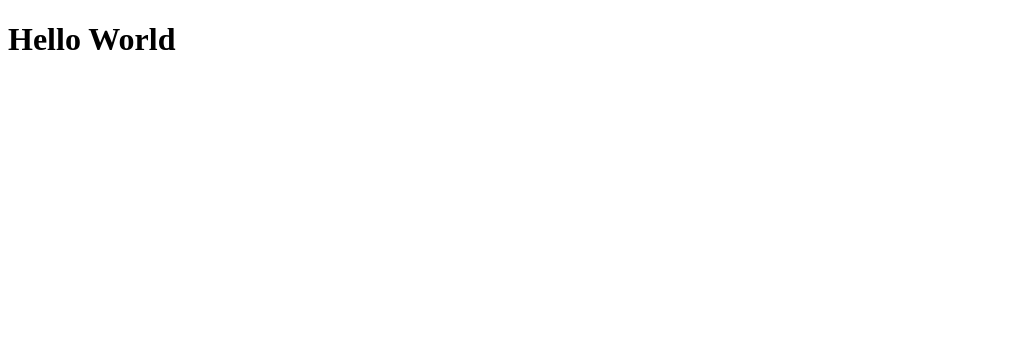
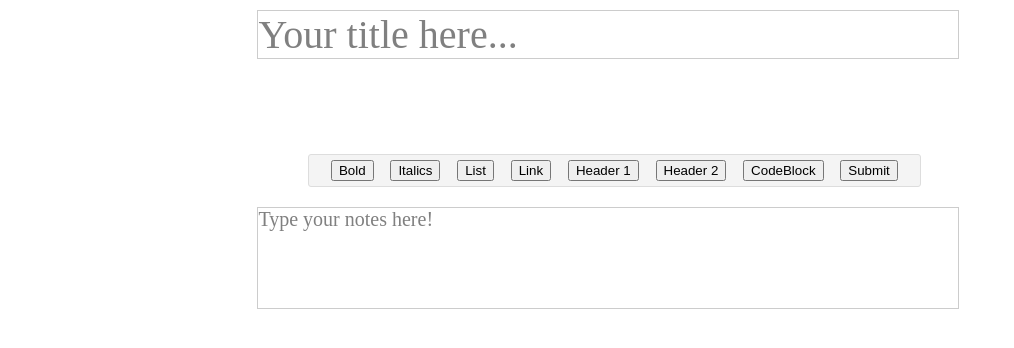
Before and after one commit to 2011-libra/notables, a React app: page / in a window 1280 px wide. Shown: the whole page, without its empty margins (0-1014 px from the left). Built offline with nearby package versions, Linux system fonts and the light colour scheme.

Commit message:
T1 FE: Text editor and toolbar

```diff
--- /dev/null
+++ b/app/components/texteditor/Texteditor.css
@@ -0,0 +1,72 @@
+.texteditor_container {
+  width: 95%;
+}
+.toolbar {
+  border: solid 1px #ddd;
+  background: #f4f4f4;
+  padding: 5px;
+  margin-top: 95px;
+  margin-left: 25%;
+  border-radius: 3px;
+  /* position: fixed; */
+  top: 50px;
+  width: 50%;
+  display: flex;
+  align-items: center;
+  justify-content: space-evenly;
+}
+.hidden {
+  display: none;
+}
+
+#title:empty:before,
+.editor:empty:before {
+  content: attr(data-placeholder);
+  color: gray;
+}
+
+.editor {
+  border: solid 1px #ccc;
+  /* width: 95%; */
+  max-width: 700px;
+  min-height: 100px;
+  margin-left: auto;
+  margin-right: auto;
+  margin-top: 20px;
+  font-size: 20px;
+}
+.editor > li {
+  list-style: square;
+  margin: initial;
+}
+#title {
+  border: solid 1px #ccc;
+  /* width: 95%; */
+  max-width: 700px;
+  margin-left: auto;
+  margin-right: auto;
+  margin-top: 10px;
+  font-size: 40px;
+}
+.editor:focus,
+#title:focus {
+  outline: none;
+}
+#title:empty:before,
+.editor:empty:before {
+  content: attr(data-placeholder);
+  color: gray;
+}
+.codeBlock {
+  background-color: rgb(21, 34, 75);
+  margin-left: auto;
+  margin-right: auto;
+  margin-top: 0;
+  margin-bottom: 0;
+  height: auto;
+  min-height: 39px;
+  font-family: 'Courier New', Courier, monospace;
+  overflow: auto;
+  color: white;
+  padding: 8px;
+}
--- /dev/null
+++ b/app/components/texteditor/texteditor.js
@@ -0,0 +1,25 @@
+import React from 'react';
+import './Texteditor.css';
+import Toolbar from './toolbar';
+
+function texteditor() {
+  return (
+    <div className="texteditor_container">
+      <div
+        id="title"
+        contentEditable="true"
+        data-placeholder="Your title here..."
+        className="title"
+      ></div>
+      <Toolbar />
+      <div
+        className="editor"
+        id="editor"
+        contentEditable="true"
+        data-placeholder="Type your notes here!"
+      ></div>
+    </div>
+  );
+}
+
+export default texteditor;
--- /dev/null
+++ b/app/components/texteditor/toolbar.js
@@ -0,0 +1,57 @@
+import React from 'react';
+import './Texteditor.css';
+
+export default function toolbar() {
+  //BOLD, ITALICS, UNORDERED LISTS
+  function format(com, val) {
+    document.execCommand(com, false, val);
+  }
+  //SUPPOSE TO ADD LINKS
+  function addLink() {
+    const show = document.getElementById('url-input');
+    if (show.classList.contains('hidden')) {
+      show.classList.remove('hidden');
+    } else {
+      show.classList.add('hidden');
+    }
+  }
+  //SETTING URLS
+  function setUrl(e) {
+    e.preventDefault();
+    const url = document.getElementById('txtFormatUrl').value;
+    const show = document.getElementById('url-input');
+    const text = document.getSelection();
+    format(
+      'insertHTML',
+      `<a href='${url}' target='_blank'>${text}
+    </a>`
+    );
+    document.getElementById('txtFormatUrl').value = '';
+    show.classList.add('hidden');
+  }
+  //SETTING HEADERS
+  function setHeaderOne() {
+    const target = document.getSelection();
+    format('insertHTML', `<h1>${target}</h1>`);
+  }
+  function setHeaderTwo() {
+    const target = document.getSelection();
+    format('insertHTML', `<h2>${target}</h2>`);
+  }
+  return (
+    <div className="toolbar">
+      <button onClick={e => format('bold')}>Bold</button>
+      <button onClick={e => format('italic')}>Italics</button>
+      <button onClick={e => format('insertUnorderedList')}>List</button>
+      <button onClick={e => addLink()}>Link</button>
+      <div id="url-input" className="hidden">
+        <input id="txtFormatUrl" placeholder="url" />
+        <button onClick={e => setUrl(e)}>Create Link</button>
+      </div>
+      <button onClick={e => setHeaderOne()}>Header 1</button>
+      <button onClick={e => setHeaderTwo()}>Header 2</button>
+      <button onClick={e => addCodeBlock()}>CodeBlock</button>
+      <button onClick={e => handleSubmit()}>Submit</button>
+    </div>
+  );
+}
--- a/app/main.js
+++ b/app/main.js
@@ -3,13 +3,13 @@ import ReactDOM from 'react-dom';
 import { Provider } from 'react-redux';
 import store from './store.js';
 import '../public/index.css';
-import './socket'
+import './socket';
+import Texteditor from './components/texteditor/texteditor.js';
 
 ReactDOM.render(
   <Provider store={store}>
-    <h1>Hello World</h1>
-  </Provider>
-  ,
+    <Texteditor />
+  </Provider>,
   document.getElementById('app')
 );
 
--- a/public/index.css
+++ b/public/index.css
@@ -0,0 +1 @@
+/* TEXT EDITOR */
--- a/public/index.html
+++ b/public/index.html
@@ -2,10 +2,10 @@
 <html>
   <head>
     <!-- Responsive design? Check. This tag will make mobile browsers scale to device width -->
-  <meta name="viewport" content="width=device-width, initial-scale=1">
+    <meta name="viewport" content="width=device-width, initial-scale=1" />
 
     <!-- Defines the character set -->
-  <meta charset="UTF-8">
+    <meta charset="UTF-8" />
     <!-- MDN recommends placing this right after your <head> tag -->
     <!-- "as some browsers restart the parsing of an HTML document if the declared charset is different from what they had anticipated" -->
     <!-- https://developer.mozilla.org/en-US/docs/Web/Guide/HTML/HTML5/Introduction_to_HTML5 -->
```
Also changed, not shown: app/components/index.js (+11 -0 lines). Lines whose indentation alone changed are shown as unchanged.
